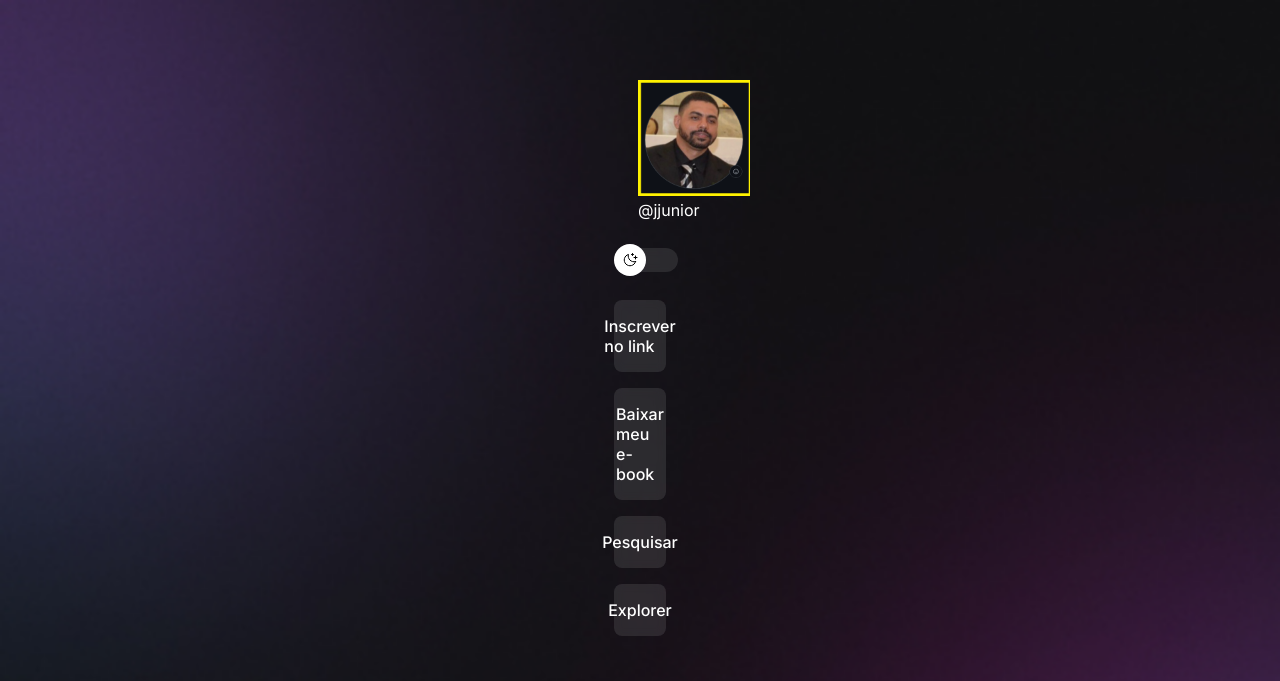
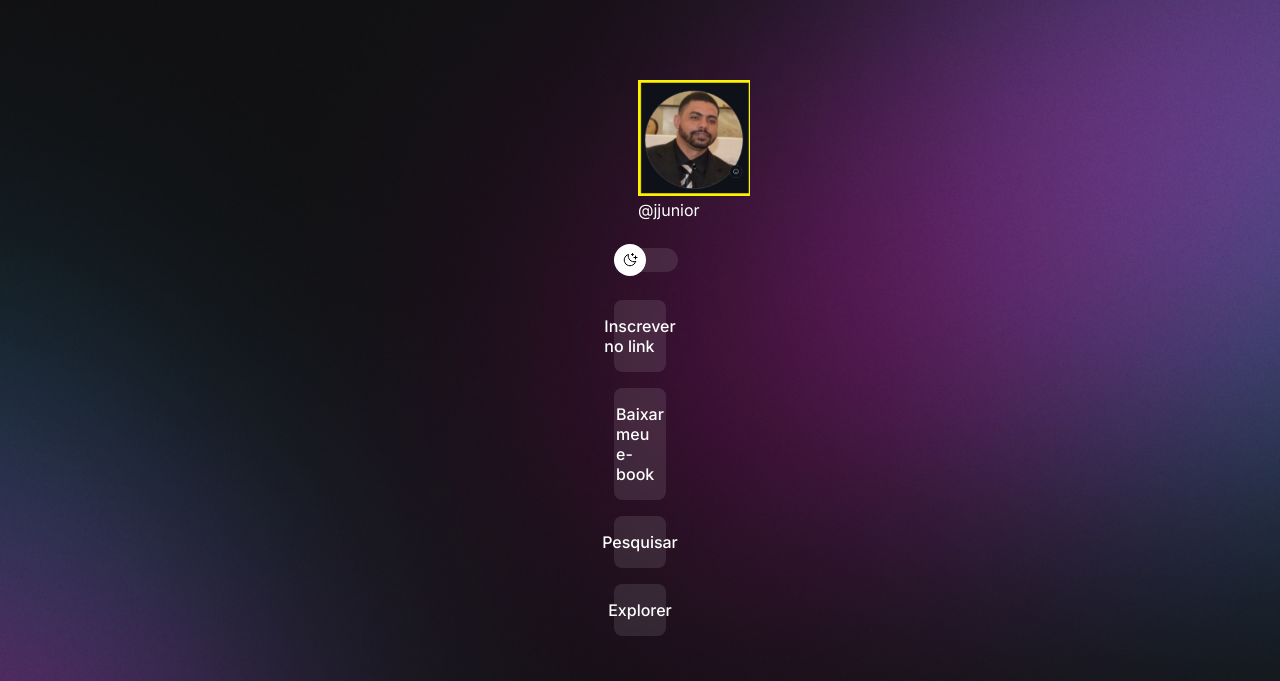
Before and after one commit to JJunior80/projetodiscover, a plain HTML site: page index.html in a window 1280 px wide. Shown: the top 681 px of the page. Drawn offline with nearby package versions, Linux system fonts and the light colour scheme.

Commit message:
change background based on media queries

```diff
--- a/style.css
+++ b/style.css
@@ -29,6 +29,7 @@
 
 body {
   background: var(--bg-url) no-repeat top center/cover;
+  height: 100vh;
 }
 
 body * {
@@ -174,3 +175,14 @@ footer {
   text-align: center;
   font-size: 14px;
 }
+
+/* midia queries */
+
+@media (min-width: 700px) {
+  :root {
+    --bg-url: url(./assets/bg-desktop.jpg);
+  }
+  .light {
+    --bg-url: url(./assets/bg-desktop-light.jpg);
+  }
+}
```
